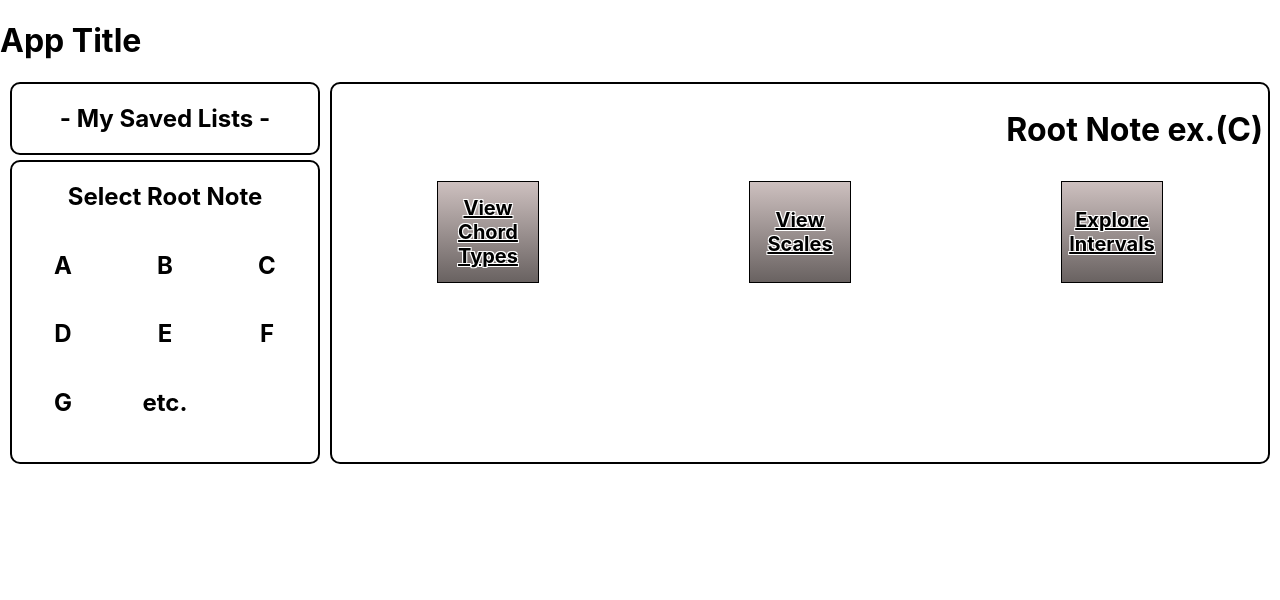
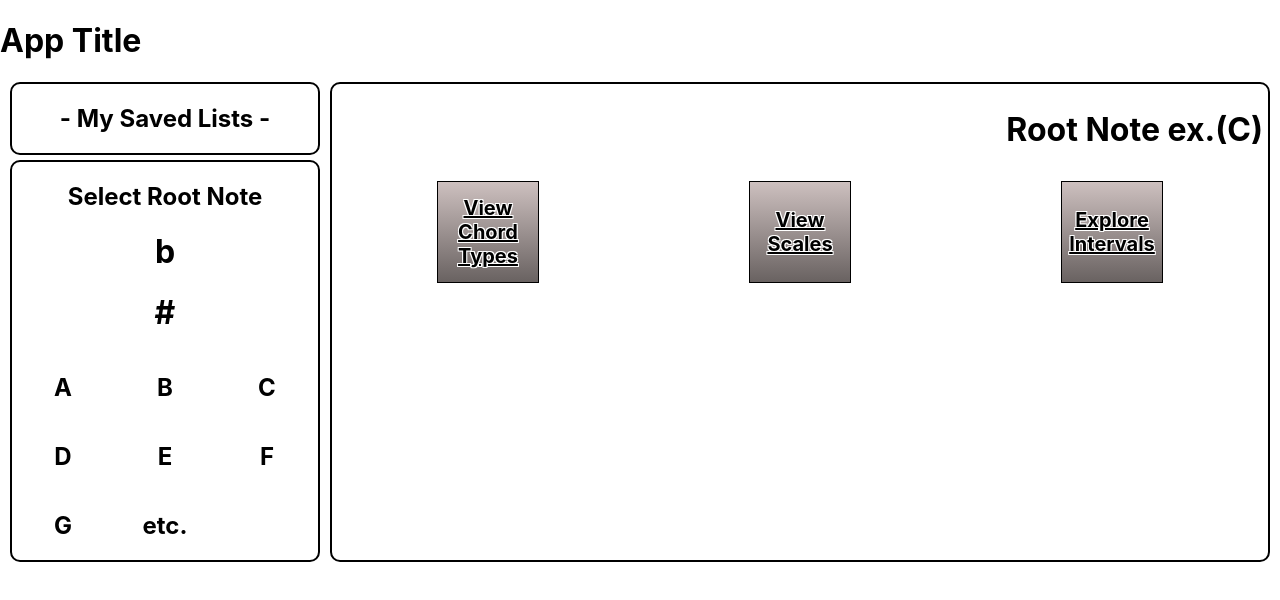
Before and after one commit to YTyler/chord-book, a React (Create React App) app: page / in a window 1280 px wide. Shown: the top 600 px of the page. Built offline with nearby package versions, Linux system fonts and the light colour scheme.

Commit message:
add sharp and flat buttons

```diff
--- a/src/components/NoteMenu.jsx
+++ b/src/components/NoteMenu.jsx
@@ -1,5 +1,5 @@
 import React from 'react';
-import {Link} from 'react-router-dom'
+import { Link } from 'react-router-dom';
 
 function NoteMenu() {
   const noteMenuStyle = {
--- a/src/components/RootMenu.jsx
+++ b/src/components/RootMenu.jsx
@@ -1,4 +1,4 @@
-import React from 'react'
+import React from 'react';
 
 function RootMenu() {
   const rootMenuStyle = {
@@ -16,6 +16,8 @@ function RootMenu() {
   return (
     <div style = {rootMenuStyle}>
       <h2>Select Root Note</h2>
+      <h1>b</h1>
+      <h1>#</h1>
       <div style = {rootDivStyle}>
         <h2>A</h2>
         <h2>B</h2>
```
